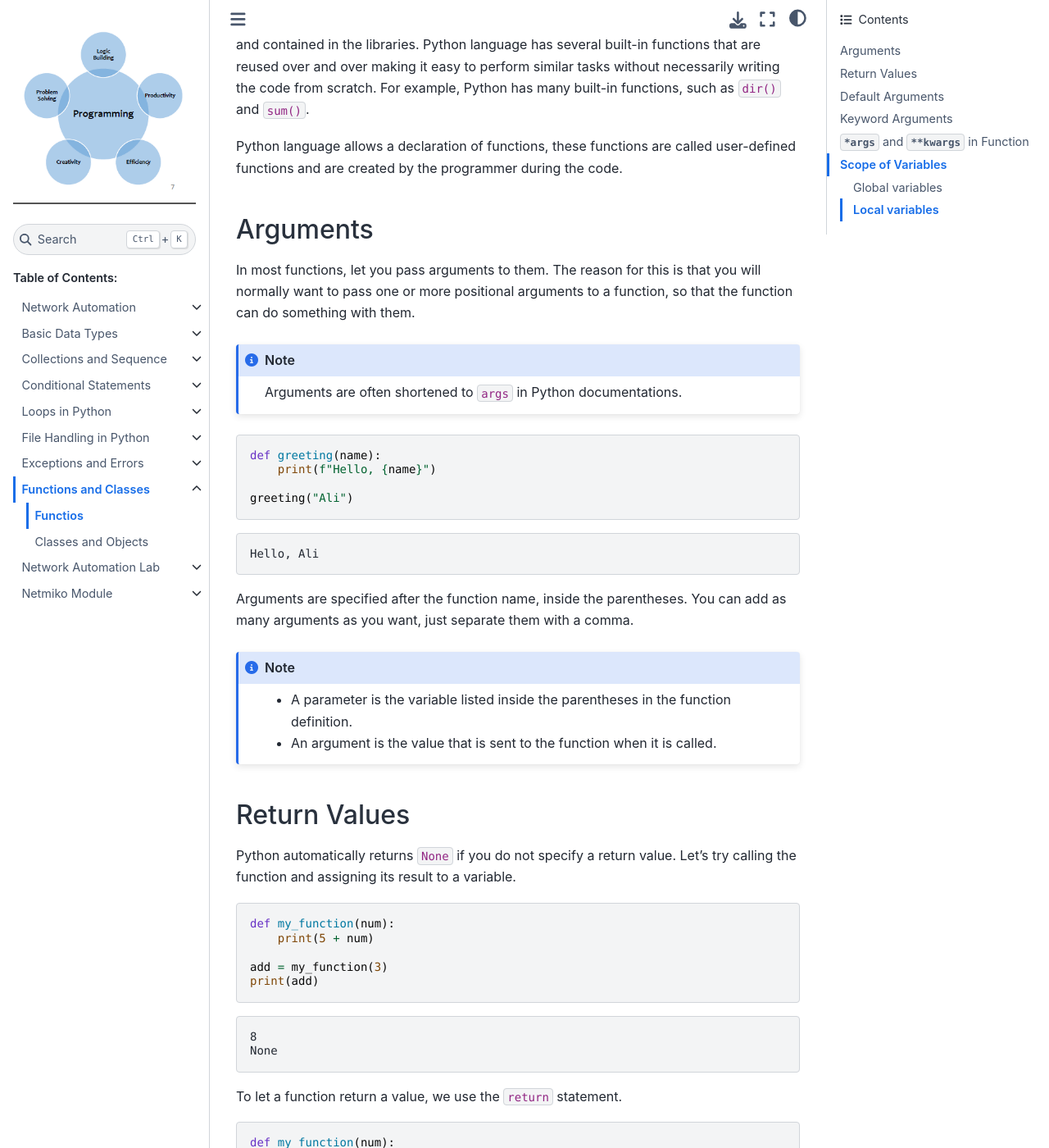
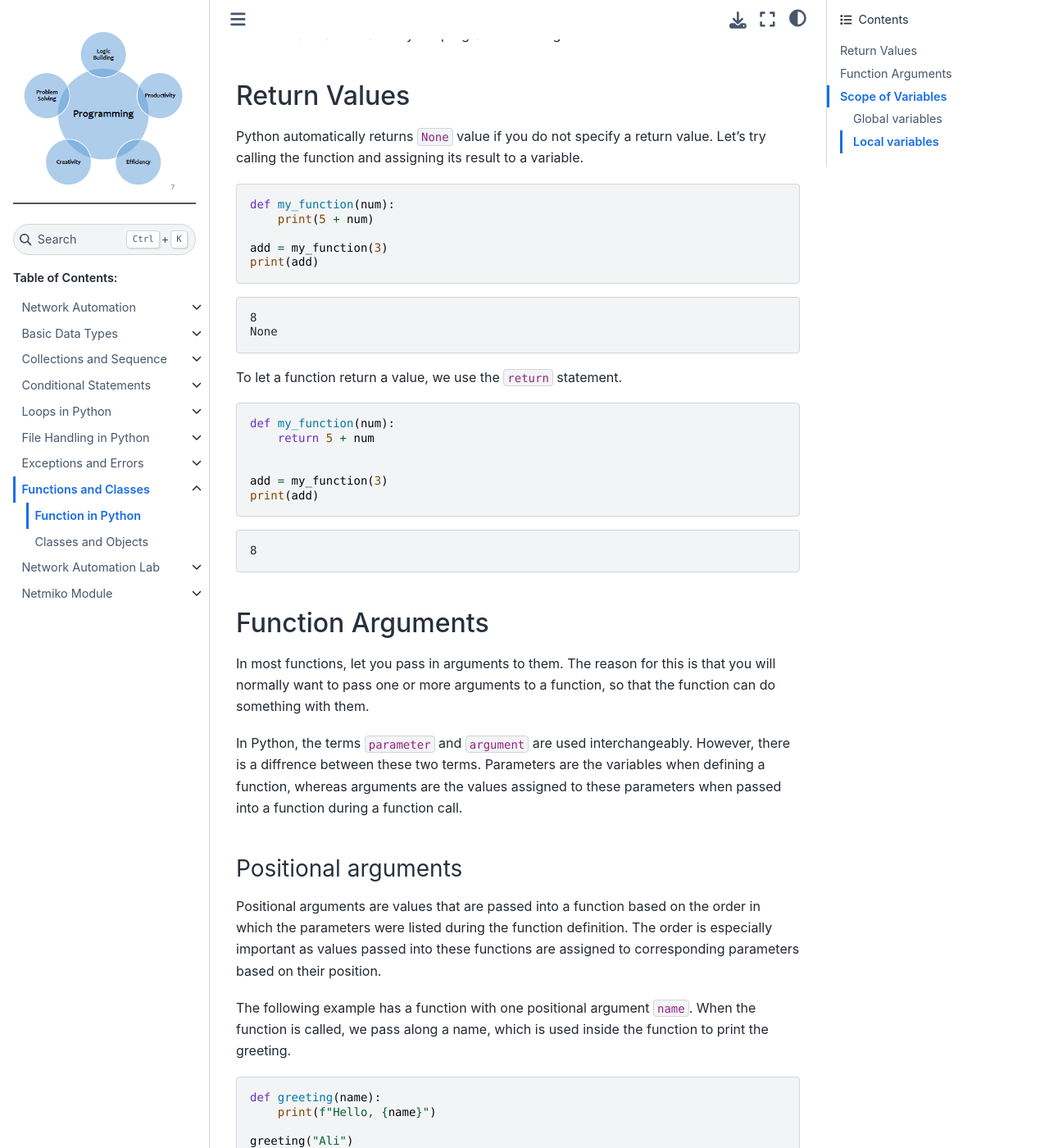
Before and after one commit to sydasif/python-book, a Sphinx documentation site: the page built from docs/source/08_oop/01_function.md, in a window 1280 px wide and 1400 px high, scrolled down 853 px. Shown: the whole window at 82% size. Built offline with Sphinx 7.4.7 and the Sphinx Book theme 1.1.4, drawn with Linux system fonts in a browser that asks for light colours; some of the changed text lies outside the part shown.

Commit message:
update function

````diff
--- a/docs/source/08_oop/01_function.md
+++ b/docs/source/08_oop/01_function.md
@@ -1,22 +1,17 @@
-# Functios
+# Function in Python
 
-In Python, there is some piece of code that has been organized into a block and can be reused more than once for a single related task. These blocks of code are functions in Python. They provide reusing of program codes, and creating a customized function is easy in Python. We defined a function in Python using the `def` keyword.
+There is some piece of code that has been organized into a block and can be reused more than once for a single related task. These blocks of code are functions in Python. They provide reusing of program codes, and creating a customized function is easy in Python. We defined a function in Python using the `def` keyword.
 
 ```py
-# Creating a Function
-def my_function():
+def my_function():  # Creating a Function
   print("Hello, Ali your age is 13 years.")
 
-# Calling a Function
-my_function()
+
+my_function()  # Calling a Function
 ```
 
 ```console
 Hello, Ali your age is 13 years.
-```
-
-```{Note}
-It is usually recommended that the name of the function is all lowercase with words separated by underscores.
 ```
 
 Functions begin with the keyword `def`, then followed by the name of the function and parenthesis. The parenthesis takes all the input parameters and the code block in every function begins after a colon. To call a function, use the function name followed by a parenthesis.
@@ -30,35 +25,9 @@
 
 Python language allows a declaration of functions, these functions are called user-defined functions and are created by the programmer during the code.
 
-## Arguments
-
-In most functions, let you pass arguments to them. The reason for this is that you will normally want to pass one or more positional arguments to a function, so that the function can do something with them.
-
-```{Note}
-Arguments are often shortened to `args` in Python documentations.
-```
-
-```py
-def greeting(name):
-    print(f"Hello, {name}")
-
-greeting("Ali")
-```
-
-```console
-Hello, Ali
-```
-
-Arguments are specified after the function name, inside the parentheses. You can add as many arguments as you want, just separate them with a comma.
-
-```{Note}
-- A parameter is the variable listed inside the parentheses in the function definition.
-- An argument is the value that is sent to the function when it is called.
-```
-
 ## Return Values
 
-Python automatically returns `None` if you do not specify a return value. Let’s try calling the function and assigning its result to a variable.
+Python automatically returns `None` value if you do not specify a return value. Let’s try calling the function and assigning its result to a variable.
 
 ```py
 def my_function(num):
@@ -88,12 +57,37 @@
 8
 ```
 
-## Default Arguments
+## Function Arguments
+
+In most functions, let you pass in arguments to them. The reason for this is that you will normally want to pass one or more arguments to a function, so that the function can do something with them.
+
+In Python, the terms `parameter` and `argument` are used interchangeably. However, there is a diffrence between these two terms. Parameters are the variables when defining a function, whereas arguments are the values assigned to these parameters when passed into a function during a function call.
+
+### Positional arguments
+
+Positional arguments are values that are passed into a function based on the order in which the parameters were listed during the function definition. The order is especially important as values passed into these functions are assigned to corresponding parameters based on their position.
+
+The following example has a function with one positional argument `name`. When the function is called, we pass along a name, which is used inside the function to print the greeting.
+
+```py
+def greeting(name):
+    print(f"Hello, {name}")
+
+greeting("Ali")
+```
+
+```console
+Hello, Ali
+```
+
+Arguments are specified after the function name, inside the parentheses. You can add as many positional arguments as you want, just separate them with a comma.
+
+### Default arguments
 
 Default arguments are a way to make your function callable with less arguments, whereas required arguments are ones that you have to pass in to the function for the function to execute a task.
 
 ```py
-def greeting(name: str, age: int=5):
+def greeting(name, age: int=5):
     print(f"Welcome {name}. You are {age} years old.")
 
 greeting("Ali")
@@ -103,22 +97,22 @@
 Welcome Ali. You are 5 years old.
 ```
 
-In the above example, a regular argument named, `name` and a default argument, `age` which is defaulted to `5`. When we call this code without specifying the `age`, we see it defaults to `5`.
+In the above example, a regular argument `name` and a default argument, `age` which is a defaulte value to `5`. When we call this code without specifying the `age`, we see it defaults to `5`.
 
 ```py
-def greeting(name: str, age: int=5):
+def greeting(name, age: int=5):
     print(f"Welcome {name}. You are {age} years old.")
 
-greeting(age=10, name="Ali")
+greeting("Ali", age=10)
 ```
 
 ```console
 Welcome Ali. You are 10 years old.
 ```
 
-In this example, we specified `age` and `name` parameters. When we do that, we can specify them in any order. If we pass in values without specifying where they should go, they will be passed in order.
+In this example, we specified `age` and `name` parameters. When we do that, you can specify positional argument first in order,as positional argument followed by a keyword argument. If we pass in values without specifying where they should go, they will be passed in order.
 
-## Keyword Arguments
+### Keyword (named) arguments
 
 You can also send arguments with the `key=value` syntax. This way the order of the arguments does not matter.
 
@@ -128,7 +122,7 @@
   print("The youngest child is " + child2)
   print("The older child is", child1)
 
-my_function(child1 = "Ali", child2 = "Toba")
+my_function(child1="Ali", child2="Toba")
 ```
 
 ```console
@@ -136,7 +130,9 @@
 The older child is Ali
 ```
 
-## `*args` and `**kwargs` in Function
+With keyword arguments, as long as you assign a value to the parameter, the positions of the arguments do not matter. However, they do have to come after positional arguments and before default arguments in a function call.
+
+### args and kwargs in function
 
 In Python function, we want that our functions to only accept a small number of arguments, keyword arguments or both. We normally don’t want too many arguments as it becomes more complicated to modify our function later. However, Python supports the concept of any number of arguments or keyword arguments.
 
@@ -174,7 +170,6 @@
 If we created the function to accept keyword arguments only but we passed in normal arguments. This caused a `TypeError` to be thrown. Now let’s inspect our `*args` and `**kwargs` and see what they are:
 
 ```py
-# args is a tuple and kwargs are a dict
 def check_type(*args, **kwargs):
     print("*args is:", type(args))
     print("**kwargs is:", type(kwargs))
@@ -187,10 +182,15 @@
 **kwargs is: <class 'dict'>
 ```
 
+```{Note}
+*args* is a tuple and *kwargs* are a dictionary.
+```
+
 Let’s see if we can pass our function a `tuple` and `dict` for the `*args` and `**kwargs`:
 
+- Pass in tuple as argument:
+
 ```py
-# Pass in tuple as argument
 my_tuple = (1, 2, 3)
 
 def tup_output(*args):
````
Also changed, not shown: other parts of docs/source/08_oop/01_function.md (+2 -1 lines).
